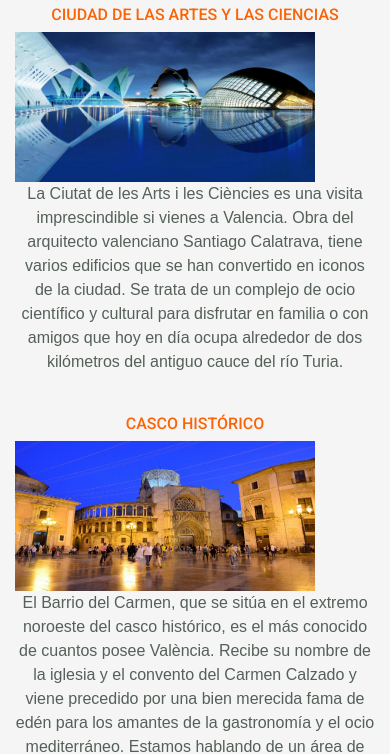
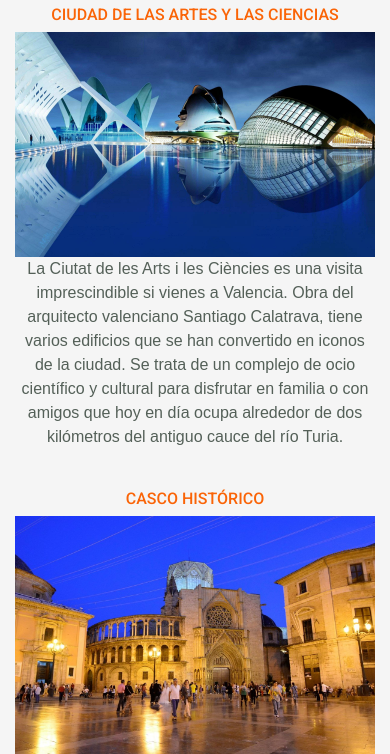
Before and after one commit to Daiana463/FP-Andereggen, a plain HTML site: page pages/Quever.html in a window 390 px wide. Shown: the part 158-912 px from the top of the page. Drawn offline with nearby package versions, Linux system fonts and the light colour scheme; a web font is replaced by a local one.

Commit message:
Cambios en opción mobile

```diff
--- a/css/style.css
+++ b/css/style.css
@@ -96,7 +96,7 @@ ul {
     }
 
     .logo {
-        margin: 5px 5px 5px 5px;
+        margin: 5px 25px;
         font-size: 0.8em;
     }
 
@@ -158,8 +158,8 @@ ul {
         text-align: center;
     }
     .img-info {
-        width: 300px;
-        height: 150px;
+        width: 100%;
+        height: auto;
     }
     .phfallas{
         display: flex;
```
